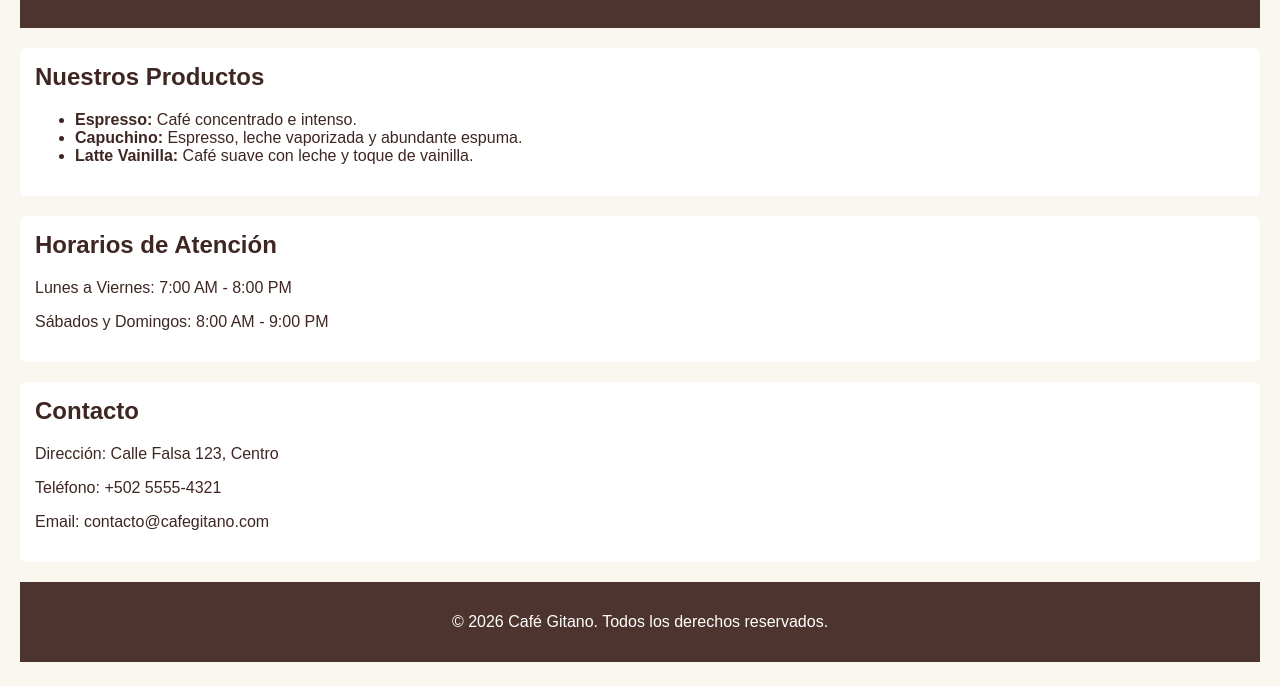
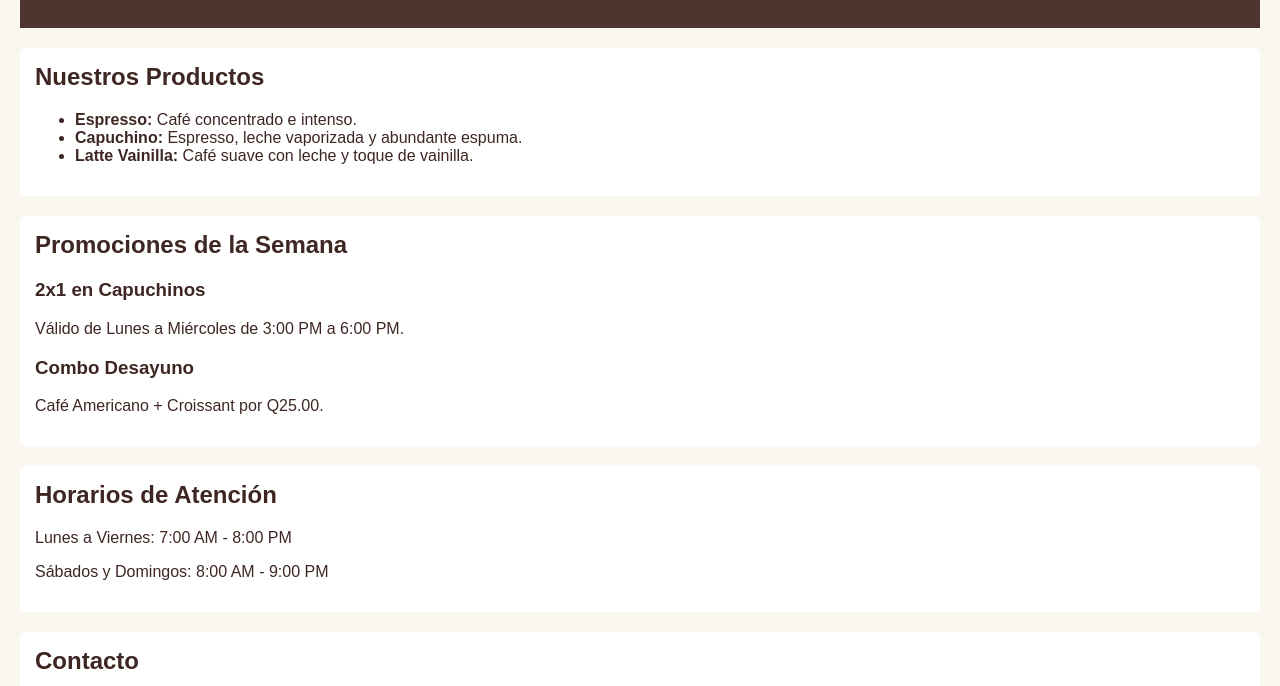
Before and after one commit to wceladav-oss/CafeGitano, a plain HTML site: page index.html in a window 1280 px wide. Shown: the part 114-800 px from the top of the page. Drawn offline with Linux system fonts and the light colour scheme.

Commit message:
feat(promociones): agregar sección HTML de promociones semanales

```diff
--- a/index.html
+++ b/index.html
@@ -23,6 +23,19 @@
       </ul>
     </section>
 
+    <!-- Sección Promociones -->
+<section id="promociones">
+  <h2>Promociones de la Semana</h2>
+  <div class="promo-item">
+    <h3>2x1 en Capuchinos</h3>
+    <p>Válido de Lunes a Miércoles de 3:00 PM a 6:00 PM.</p>
+  </div>
+  <div class="promo-item">
+    <h3>Combo Desayuno</h3>
+    <p>Café Americano + Croissant por Q25.00.</p>
+  </div>
+</section>
+
     <!-- Sección Horarios -->
     <section id="horarios">
       <h2>Horarios de Atención</h2>
```
